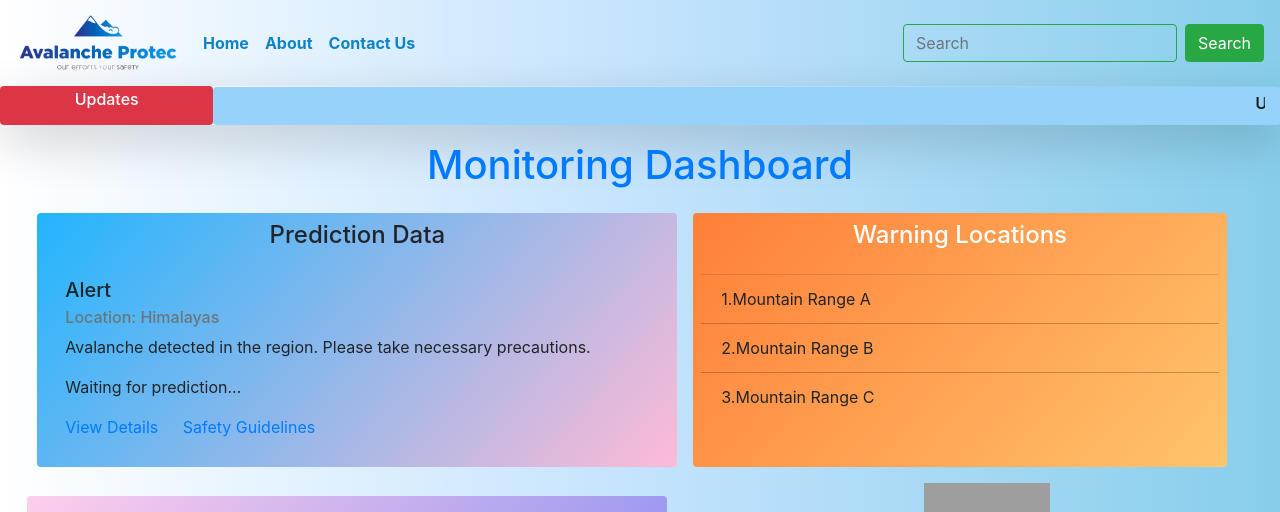
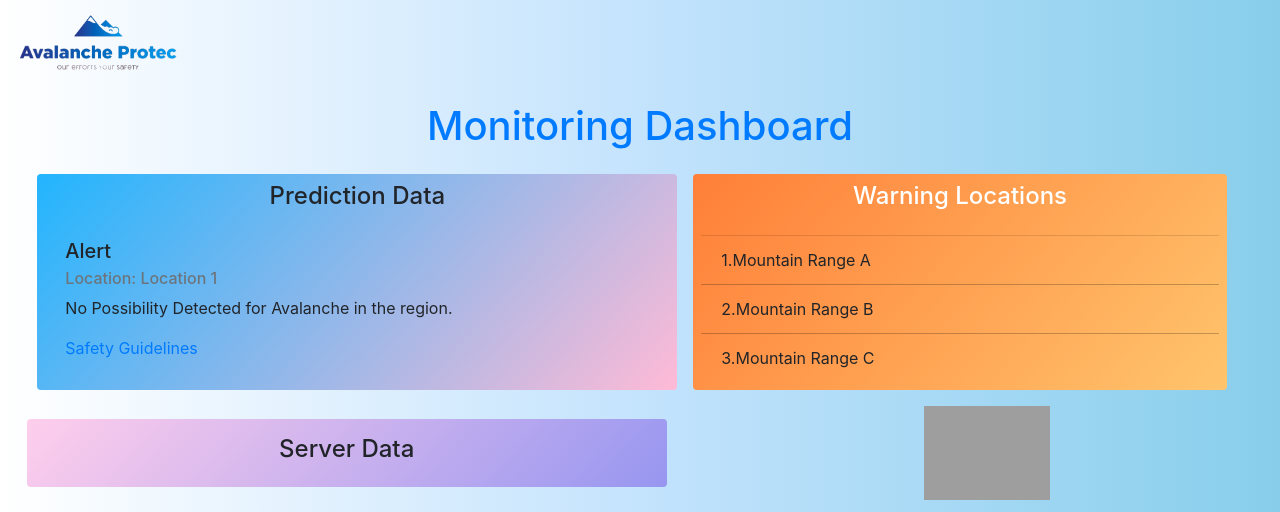
Before and after one commit to RaviPaliwal/SIH2023-24, a Flask app: page / in a window 1280 px wide. Shown: the top 512 px of the page. Run offline with Flask 3, Linux system fonts and the light colour scheme; parts of the project's set-up code (start-up, migrations or seed data) failed here and were passed over; some libraries are stand-ins or nearby versions; grey boxes are pictures that could not be loaded.

Commit message:
Final Commit

```diff
--- a/server.py
+++ b/server.py
@@ -79,8 +79,10 @@ def generate_sensor_data():
             'weather_description': weather_description,
             'precipitation': precipitation,
             'humidity': humidity,
+            'pressure': pressure,
             'wind_speed': wind_speed,
             'wind_direction': wind_direction,
+
         }
         data = {
             "temperature": temperature,
@@ -98,7 +100,7 @@ def generate_sensor_data():
         # Send weather data to connected clients via WebSocket
         socketio.emit('weather_data', weather_data)
 
-        time.sleep(2)  # Adjust the delay as needed
+        time.sleep(3)  # Adjust the delay as needed
 
 
 def generate_sensor_data2():
@@ -161,4 +163,4 @@ def predict():
 if __name__ == '__main__':
     socketio.start_background_task(generate_sensor_data)
     socketio.start_background_task(generate_sensor_data2)
-    socketio.run(app, host='0.0.0.0',port=5000)
+    socketio.run(app, host='0.0.0.0',port=5000,allow_unsafe_werkzeug=True)
--- a/static/index.js
+++ b/static/index.js
@@ -163,6 +163,7 @@ document.addEventListener("DOMContentLoaded", function () {
     const humidity = data.humidity;
     const windSpeed = data.wind_speed;
     const windDirection = data.wind_direction;
+    const pressure = data.pressure;
 
     // Update the weather broadcast element
     weatherBoardcastElement.innerHTML = `
@@ -171,10 +172,93 @@ document.addEventListener("DOMContentLoaded", function () {
           <p>Weather Description: ${description}</p>
           <p>Precipitation: ${precipitation} mm</p>
           <p>Humidity: ${humidity}%</p>
+          <p>Pressure: ${pressure}Pa</p>
           <p>Wind Speed: ${windSpeed} km/h</p>
           <p>Wind Direction: ${windDirection}°</p>
       `;
   }
+
+  // // Initialize the map
+  // var map = L.map("map");
+
+  // // Add OpenStreetMap as the base map layer
+  // L.tileLayer("https://{s}.tile.openstreetmap.org/{z}/{x}/{y}.png", {
+  //   attribution: "© OpenStreetMap contributors",
+  // }).addTo(map);
+
+  // // Attempt to get the user's current location
+  // navigator.geolocation.getCurrentPosition(
+  //   function (position) {
+  //     // If successful, center the map around the user's location
+  //     var userLocation = [position.coords.latitude, position.coords.longitude];
+  //     map.setView(userLocation, 11);
+
+  //     // Sample locations with different emergency levels
+  //     var locations = [
+  //       {
+  //         coordinates: [32.6599, 77.2494],
+  //         level: "emergency",
+  //         message: "Avalanche in Himachal Pradesh",
+  //       },
+  //       {
+  //         coordinates: [34.1526, 77.5771],
+  //         level: "warning",
+  //         message: "Possible Avalanche in Jammu and Kashmir",
+  //       },
+  //       {
+  //         coordinates: [35.3191, 78.5665],
+  //         level: "good",
+  //         message: "Safe Zone in Ladakh",
+  //       },
+  //       {
+  //         coordinates: [30.8827, 77.611],
+  //         level: "emergency",
+  //         message: "Urgent Alert in Uttarakhand",
+  //       },
+  //       {
+  //         coordinates: [33.7782, 76.5762],
+  //         level: "warning",
+  //         message: "Potential Danger in Punjab",
+  //       },
+  //       {
+  //         coordinates: [31.1471, 77.1089],
+  //         level: "good",
+  //         message: "No Threat in Himachal Pradesh",
+  //       },
+  //     ];
+
+  //     // Define icon colors based on emergency levels
+  //     var iconColors = {
+  //       emergency: "red",
+  //       good: "green",
+  //       warning: "yellow",
+  //     };
+
+  //     locations.forEach(function (location) {
+  //       var marker = L.marker(location.coordinates, {
+  //         icon: L.divIcon({
+  //           className: "custom-marker marker-" + iconColors[location.level],
+  //           iconSize: [30, 30],
+  //           iconAnchor: [15, 30],
+  //         }),
+  //       }).addTo(map);
+
+  //       // Add tooltip to show information on hover
+  //       marker
+  //         .bindTooltip(location.message, {
+  //           permanent: true,
+  //           direction: "top",
+  //           opacity: 0.7,
+  //         })
+  //         .openTooltip();
+  //     });
+  //   },
+  //   function (error) {
+  //     // Handle errors if geolocation is not supported or permission is denied
+  //     console.error("Error getting user location:", error.message);
+  //     map.setView([32.45, 76.47, 10]);
+  //   }
+  // );
 
   // Initialize the map
   var map = L.map("map");
@@ -184,15 +268,12 @@ document.addEventListener("DOMContentLoaded", function () {
     attribution: "© OpenStreetMap contributors",
   }).addTo(map);
 
-  // Attempt to get the user's current location
-  navigator.geolocation.getCurrentPosition(
-    function (position) {
-      // If successful, center the map around the user's location
-      var userLocation = [position.coords.latitude, position.coords.longitude];
-      map.setView(userLocation, 11);
+  // Set Chandigarh as the default location
+  var defaultLocation = [30.73331480, 76.77941790];
+  map.setView(defaultLocation, 11);
 
-      // Sample locations with different emergency levels
-      var locations = [
+  // Sample emergency locations with different emergency levels
+  var emergencyLocations = [
     {
       coordinates: [32.6599, 77.2494],
       level: "emergency",
@@ -232,7 +313,7 @@ document.addEventListener("DOMContentLoaded", function () {
     warning: "yellow",
   };
 
-      locations.forEach(function (location) {
+  emergencyLocations.forEach(function (location) {
     var marker = L.marker(location.coordinates, {
       icon: L.divIcon({
         className: "custom-marker marker-" + iconColors[location.level],
@@ -250,14 +331,8 @@ document.addEventListener("DOMContentLoaded", function () {
       })
       .openTooltip();
   });
-    },
-    function (error) {
-      // Handle errors if geolocation is not supported or permission is denied
-      console.error("Error getting user location:", error.message);
-      map.setView([32.6599, 77.2494, 10]);
-    }
-  );
 
+  // If you want to add more locations, you can continue to add them to the emergencyLocations array.
 
   socket.on("prediction", function (prediction) {
     // Update the HTML content with the received prediction
@@ -266,8 +341,7 @@ document.addEventListener("DOMContentLoaded", function () {
     if (prediction == "Avalanche Possible") {
       var img = document.querySelector(".wimg");
       img.src = "/static/warning.png";
-    }
-    else{
+    } else {
       var img = document.querySelector(".wimg");
       img.src = "/static/safe.png";
     }
--- a/templates/index.html
+++ b/templates/index.html
@@ -64,7 +64,7 @@
       </button>
 
       <div class="collapse navbar-collapse" id="navbarSupportedContent">
-        <ul class="navbar-nav mr-auto">
+        <!-- <ul class="navbar-nav mr-auto">
           <li class="nav-item active">
             <a class="nav-link font-weight-bold" href="/home"
               >Home <span class="sr-only">(current)</span></a
@@ -77,8 +77,8 @@
             <a class="nav-link font-weight-bold" href="#">Contact Us</a>
           </li>
           </li>
-        </ul>
-        <form class="form-inline my-2 my-lg-0">
+        </ul> -->
+        <!-- <form class="form-inline my-2 my-lg-0">
           <input
             class="form-control bg-transparent border-success mr-sm-2"
             type="search"
@@ -88,11 +88,11 @@
           <button class="btn btn-success my-2 my-sm-0" type="submit">
             Search
           </button>
-        </form>
+        </form> -->
       </div>
     </nav>
 
-    <!-- Updates Section -->
+    <!-- Updates Section
     <div class="shadow-lg d-flex justify-content-center align-items-center">
       <div class="pb-2 d-flex justify-content-center py-1 col-2 bg-danger text-white rounded">
         <h6 class="" >Updates</h6>
@@ -108,7 +108,7 @@
           </div>
         </marquee>
       </div>
-    </div>
+    </div> -->
 
 
 
@@ -122,16 +122,13 @@
         <div class="card-body">
           <h5 class="card-title">Alert</h5>
           <!-- Placeholder for Location -->
-          <h6 class="card-subtitle mb-2 text-muted">Location: Himalayas</h6>
+          <h6 class="card-subtitle mb-2 text-muted">Location: Location 1</h6>
           <!-- Placeholder for Prediction Details -->
           <p class="card-text">
-            Avalanche detected in the region. Please take necessary precautions.
+            <span id="prediction-text">No Possibility Detected</span> for Avalanche in the region.
           </p>
-          <div id="prediction-container">
-            <p id="prediction-text">Waiting for prediction...</p>
-        </div>
-          <a href="#" class="card-link">View Details</a>
-          <a href="#" class="card-link">Safety Guidelines</a>
+
+          <a href="https://nidm.gov.in/pdf/guidelines/new/landslidessnowavalanches.pdf" class="card-link">Safety Guidelines</a>
         </div>
       </div>
 
```
Lines whose indentation alone changed are shown as unchanged.
